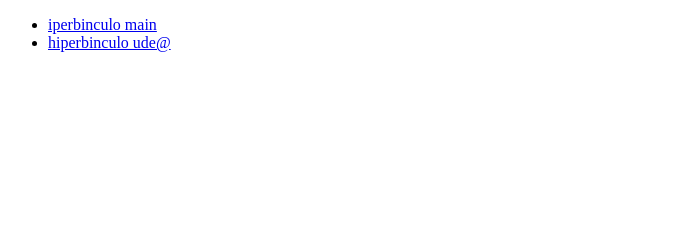
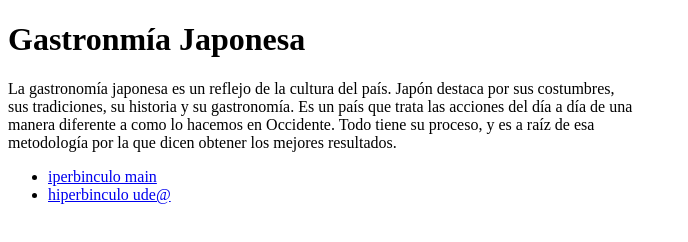
Before and after one commit to diegomutis98/ejercicio_2, a plain HTML site: page index.html in a window 1280 px wide. Shown: the whole page, without its empty margins (0-688 px from the left). Drawn offline with Linux system fonts and the light colour scheme.

Commit message:
agregando mejoras

```diff
--- a/index.html
+++ b/index.html
@@ -5,6 +5,12 @@
         <title> Gastronomia Japonesa</title>
     </head>
     <body>
+        <h1>Gastronmía Japonesa</h1>
+        <p>La gastronomía japonesa es un reflejo de la cultura del país. Japón destaca por sus costumbres,<br>
+        sus tradiciones, su historia y su gastronomía. Es un país que trata las acciones del día a día de una<br>
+        manera diferente a como lo hacemos en Occidente. Todo tiene su proceso, y es a raíz de esa <br>
+        metodología por la que dicen obtener los mejores resultados.</p>
+
     <ul>
         <li>
             <a href="main.html"
```
Also changed, not shown: main.html (+1 -1 lines).
